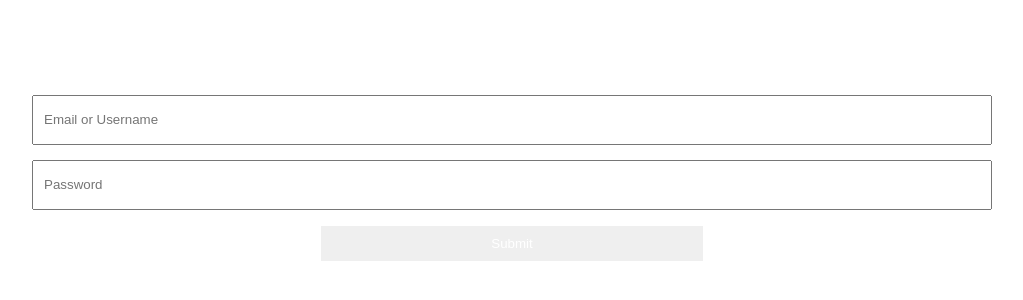
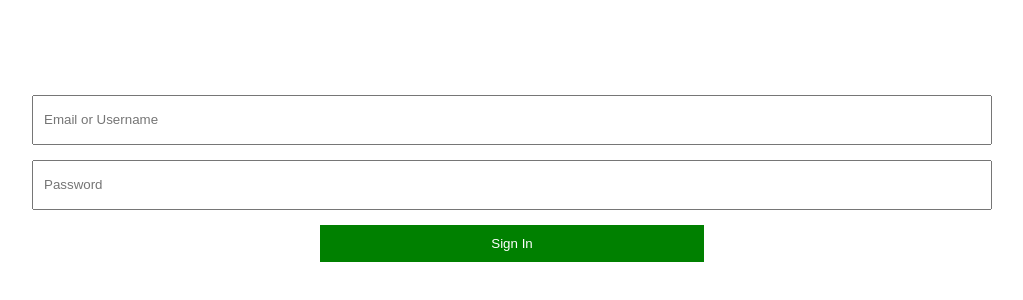
Before and after one commit to converge-team/mobile-webapp, a React (Create React App) app: page /login in a window 1280 px wide. Shown: the part 222-522 px from the top of the page, without its empty margins (128-1151 px from the left). Built offline with nearby package versions, Linux system fonts and the light colour scheme.

Commit message:
improve ui for login btn

```diff
--- a/scss/_utilities.scss
+++ b/scss/_utilities.scss
@@ -88,6 +88,10 @@ button {
         background: red;
     }
 
+    &.login {
+        background: green;
+        border-color: green;
+    }
 }
 
 @mixin centerize($justify: center, $align: center) {
--- a/src/screens/login_screen.js
+++ b/src/screens/login_screen.js
@@ -63,8 +63,8 @@ class LoginPage extends Component {
 
                 {
                     this.props.requestingLogin
-                    ? <button type="submit" disabled onClick={this.handleSubmit} >Logging In...</button>
-                    : <button type="submit" onClick={this.handleSubmit} >Submit</button>
+                    ? <button type="submit" className="login" disabled onClick={this.handleSubmit} >Signing In...</button>
+                    : <button type="submit" className="login" onClick={this.handleSubmit} >Sign In</button>
                 }
 
             </form>
```
Also changed, not shown: src/screens/SettingsScreen.js (+6 -4 lines), src/css/style.css.
